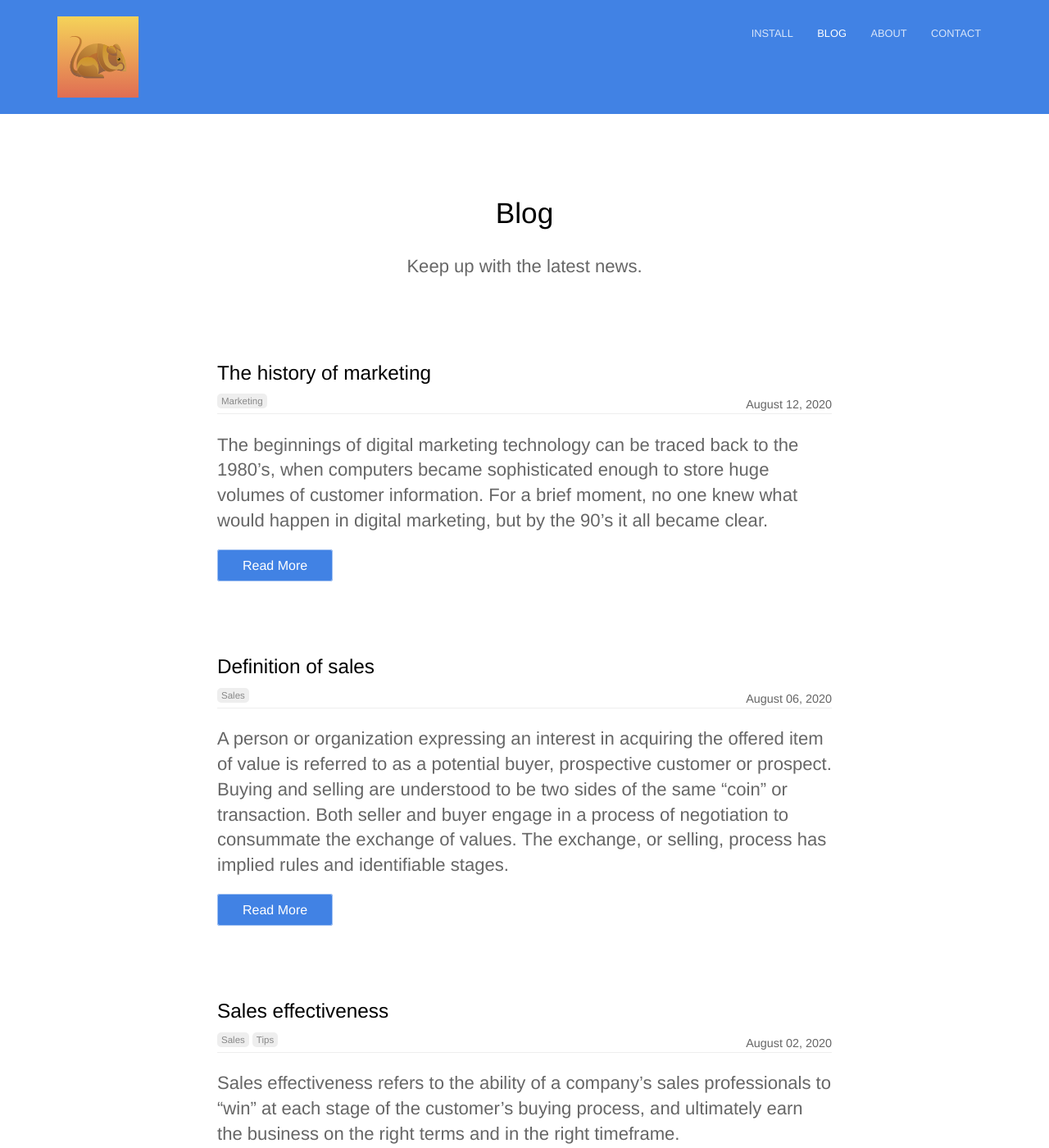
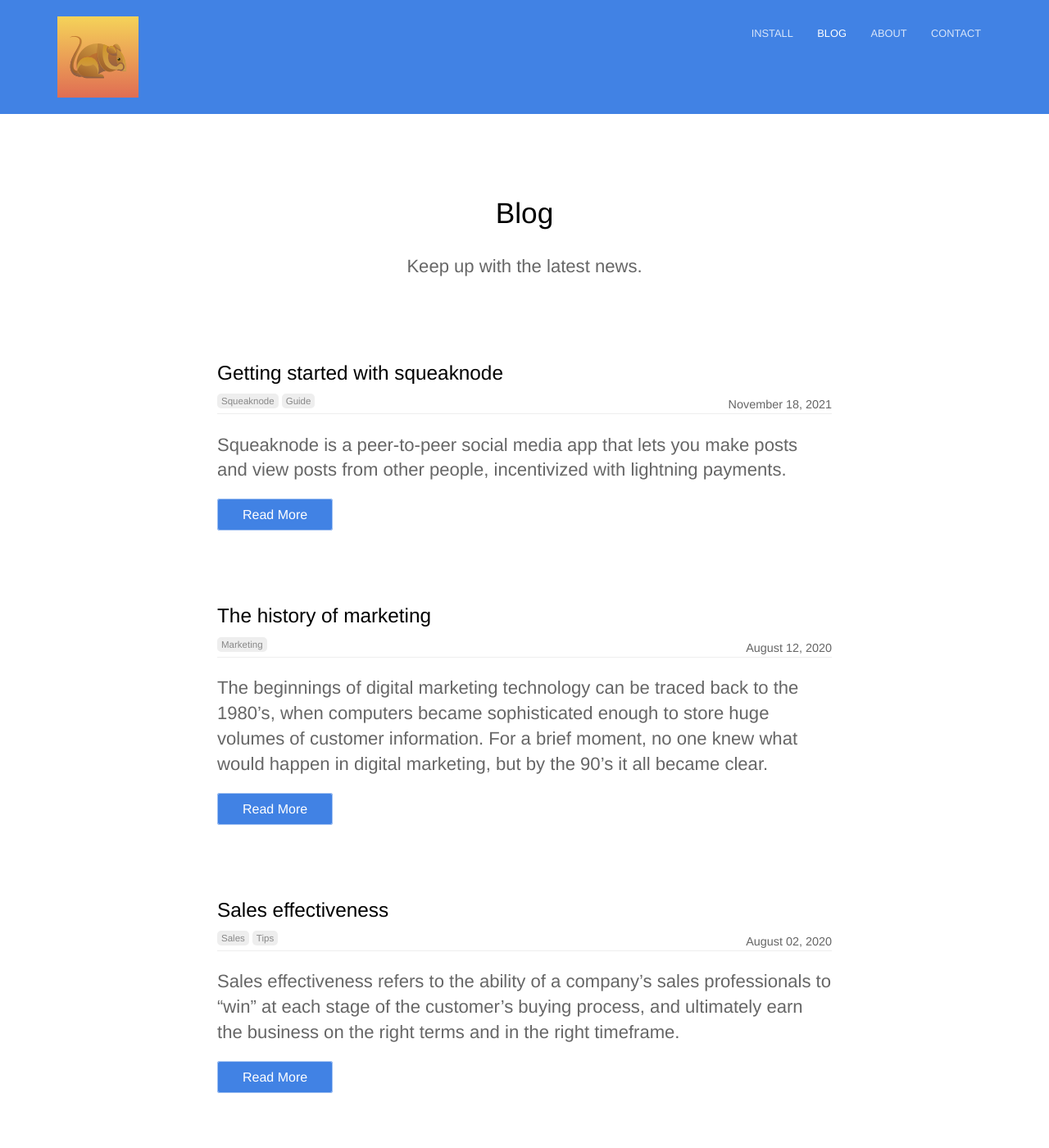
Before and after one commit to squeaknode/squeaknode.github.io, a Jekyll site: the page built from blog/index.html, in a window 1280 px wide and 1400 px high. Shown: the whole window at 82% size. Built offline with Jekyll 4.4.1, drawn with Linux system fonts in a browser that asks for light colours; the list of posts is cut into pages by our own code; some of the changed lines change nothing that is shown.

Commit message:
Add blog post for guide

```diff
--- a/_posts/2016-08-06-definition-of-sales.md
+++ b/_posts/2016-08-06-definition-of-sales.md
@@ -1,39 +1,131 @@
 ---
-date: 2020-08-06
-title: Definition of sales
+date: 2021-11-18
+title: Getting started with squeaknode
 categories:
-  - sales
-author_staff_member: james
+  - squeaknode
+  - guide
+author_staff_member: yzernik
 ---
-A person or organization expressing an interest in acquiring the offered item of value is referred to as a potential buyer, prospective customer or prospect. Buying and selling are understood to be two sides of the same "coin" or transaction. Both seller and buyer engage in a process of negotiation to consummate the exchange of values. The exchange, or selling, process has implied rules and identifiable stages.
+Squeaknode is a peer-to-peer social media app that lets you make posts and view posts from other people, incentivized with lightning payments.
 
-![Cat](https://source.unsplash.com/random/1500x1146)
+This guide will go over some of the things you can do with the app
 
-It is implied that the selling process will proceed fairly and ethically so that the parties end up nearly equally rewarded. The stages of selling, and buying, involve getting acquainted, assessing each party’s need for the other’s item of value, and determining if the values to be exchanged are equivalent or nearly so, or, in buyer's terms, "worth the price.” Sometimes, sellers have to use their own experiences when selling products with appropriate discounts.
+## Set up a signing profile
+The first thing you might want to do is create a signing profile. This profile allows you to create squeaks, and it will be your identity that other users will see attached to your squeaks. You can create as many signing profiles as you want.
 
-## Management point of view
+- Go to the profiles page
+- Click the "Create Signing Profile" button
+- Enter any name that you want for your profile and submit
 
-From a management viewpoint it is thought of as a part of marketing, although the skills required are different. Sales often forms a separate grouping in a corporate structure, employing separate specialist operatives known as salespersons (singular: salesperson). Selling is considered by many to be a sort of persuading "art". Contrary to popular belief, the methodological approach of selling refers to a systematic process of repetitive and measurable milestones, by which a salesman relates his or her offering of a product or service in return enabling the buyer to achieve their goal in an economic way. While the sales process refers to a systematic process of repetitive and measurable milestones, the definition of the selling is somewhat ambiguous due to the close nature of advertising, promotion, public relations, and direct marketing.
+![Screenshot from 2021-11-11 04-15-20](images/4dcbe92e41f407b37d5b3b850d0132ecbd2a2846.png)
 
-![apricot](https://source.unsplash.com/random/1500x1147)
+## Make a squeak
+After you have a signing profile, you can now make a squeak.
 
-Selling is the profession-wide term, much like marketing defines a profession. Recently, attempts have been made to clearly understand who is in the sales profession, and who is not. There are many articles looking at marketing, advertising, promotions, and even public relations as ways to create a unique transaction.
+- Go to the timeline page
+- Click on the button in the bottom right corner to open the "Make Squeak" dialog
+- Select the signing profile from the form selection
+- Enter any text (and emojis) that you want, up to 280 characters and submit
 
-## Common terms
+![Screenshot from 2021-11-11 04-17-41](images/e8f76e492d36a8313a7a5734c7ad25214075a0d9.png)
 
-Two common terms used to describe a salesperson are "Farmer" and "Hunter". The reality is that most professional sales people have a little of both. A hunter is often associated with aggressive personalities who use aggressive sales technique. In terms of sales methodology a hunter refers to a person whose focus is on bringing in and closing deals. This process is called “sales capturing”. An example is a commodity sale such as a long distance sales person, shoe sales person and to a degree a car sales person. Their job is to find and convert buyers. A sales farmer is someone who creates sales demand by activities that directly influence and alter the buying process.
+## Connect to other nodes
+After you have created some squeaks, you may be wondering if anyone else can read them. Other users will only be able to download your squeaks if their node is connected to your node (or if they connect to another node that already has copies of your squeaks).
 
-![Marketing](https://source.unsplash.com/random/1500x1148)
+You can establish connections to other nodes in two ways:
+1) open a connection to another node using its external address
+2) share your node's external address and let other nodes connect to you
 
-## Systems approach
+Once a connection is established, it doesn't matter which node started the connection, inbound and outbound connections are treated the same.
 
-Many believe that the focus of selling is on the human agents involved in the exchange between buyer and seller. Effective selling also requires a systems approach, at minimum involving roles that sell, enable selling, and develop sales capabilities. Selling also involves salespeople who possess a specific set of sales skills and the knowledge required to facilitate the exchange of value between buyers and sellers that is unique from marketing, advertising, etc.
+#### Make an outbound connection
+If you know the external address of another squeaknode, you can connect to it directly:
 
-![Lady bugs](https://source.unsplash.com/random/1500x1149)
+- Go to the "Peers" page
+- Click on the "Connect Peer" button
+- Enter the external address host in the input form
+- Enter the external address port in the input form, if it is anything other than the default (8555)
+- Check the "Use Tor" toggle if the address is an onion address
+- Submit the dialog form
 
-Within these three tenets, the following definition of professional selling is offered by the American Society for Training and Development (ASTD):
+After a few seconds, if the connection is successful, you should see the newly connected peer in the list of connected peers.
 
-“The holistic business system required to effectively develop, manage, enable, and execute a mutually beneficial, interpersonal exchange of goods and/or services for equitable value.”
-Team selling is one way to influence sales. Team selling is “a group of people representing the sales department and other functional areas in the firm, such as finance, production, and research and development”. (Spiro) Team selling came about in the 1990s through total quality management (TQM). TQM occurs when companies work to improve their customer satisfaction by constantly improving all of their operations.
+![Screenshot from 2021-11-11 04-24-52](images/268bc4e9f8e10d26e1f6d2516c3d349b256eddfb.png)
 
-[source](https://en.wikipedia.org/wiki/Sales): Wikipedia
+#### Accept inbound connections
+You can also share your external address, and allow other nodes to make connections to you.
+
+- Go to the "Peers" page
+- Click on the "Show External Address" button
+- Copy the content of the displayed address and share it wherever you want
+
+Now anyone who knows this external address can use it to make a connection from their squeaknode to yours.
+
+![Screenshot from 2021-11-11 04-31-09](images/6f3fa0563c88917bf4f48522225893e5c1135030.png)
+
+## Download Squeaks from other users
+Now that you have some peer connections open, you can begin to download squeaks from other users onto your timeline.
+
+The squeaknode timeline only shows squeaks from profiles that you are following. You can begin to follow profiles by adding contacts.
+
+- Ask a friend (who is running squeaknode) to share with you the address of their signing profile
+- Go to the "Profiles" page
+- Click on the "Add Contact" button
+- Enter the name of the person
+- Enter the address that was provided
+- Submit the form to create the new contact profile
+
+![Screenshot from 2021-11-11 04-43-20](images/b02a93fb2c516c043f645f72ed87ef44fb445a5a.png)
+
+After the contact profile is created, your squeaknode will begin to download squeaks from all of your connected peers that match were authored by that profile. If you go to the "Timeline" page, you should see the squeaks in the timeline, if any were downloaded.
+
+## Buying squeaks
+Now you have some squeaks from other users visible in your timeline, but they are locked, so you can't read them.
+
+![Screenshot from 2021-11-11 04-49-13](images/2e1de521f24d4e60a43bb273ffd7242c02169979.png)
+
+You unlock squeaks by making Lightning payments to the peers that are selling them.
+
+- Click on the squeak that you want to unlock
+- Click on the "Buy To Unlock" button in the middle of the squeak
+- When the dialog opens, select one of the offers from the selection
+- Check the price of the squeak, and if you agree to pay that amount, click the "Buy Squeak" button
+- Wait a few seconds for the Lightning payment to complete, and then the squeak should unlock
+
+![Screenshot from 2021-11-11 04-52-34](images/e9b0aa6079af9788e680dcd94939feec837b1ef3.png)
+
+Now you should see the unlocked content of the squeak
+
+![Screenshot from 2021-11-11 04-54-57](images/148406198d39ba350074c2d64837e7a22c8bef66.png)
+
+#### Opening a Lightning channel directly to a seller
+Sometimes the lightning payment will fail. This usually happens because:
+- You do not have a route to the payee
+- You do not have enough liquidity in your route
+
+If you want to open a Lightning channel directly to the seller node, you can do that.
+
+- Click on the "Buy To Unlock" button in the middle of the squeak
+- When the dialog opens, select one of the offers from the selection
+- Click on the link on the "Lightning Node" section of the offer display to go to the "Lightning Node" page
+- Click on the "Connect Peer" button to ensure that your Lightning node is connected to the seller Lightning node.
+- Click on the "Open Channel" button to open the "Open Channel" dialog
+- Enter whatever amount you want to fund the channel and for the transaction fee and submit.
+- Now wait for the Bitcoin transactions to complete for the channel to finish opening.
+
+![Screenshot from 2021-11-11 05-05-10](images/5b19df1dcf5047cbce2e12dc44b05b9c35d6d932.png)
+
+After the channel finishes opening, you should be able to complete the payment without any problems.
+
+## Connect your Twitter account
+If you are a Twitter user, you can mirror your tweets automatically to your squeaknode profile.
+
+- Obtain a "bearer token" from Twitter (you have to create a Twitter developer account: https://developer.twitter.com/en/apply-for-access)
+- Go to the "Twitter" page in the squeaknode app
+- Click the "Set Bearer Token" button and copy the bearer token from your Twitter Developer account
+- Click the "Add Twitter Account" button and enter your Twitter handle, and select the signing profile where you want it to be mirrored
+
+After you set your bearer token and add your Twitter handle, your squeaknode will be configured to automatically make new squeaks for any new tweets that are created.
+
+![Screenshot from 2021-11-11 05-10-52](images/2730a2c5e8874a74e70a8ab72879ae2f8989f4b5.png)
+![Screenshot from 2021-11-11 05-12-50](images/1c67321847551a6e852d976f1acae3e225e161a7.png)
```
